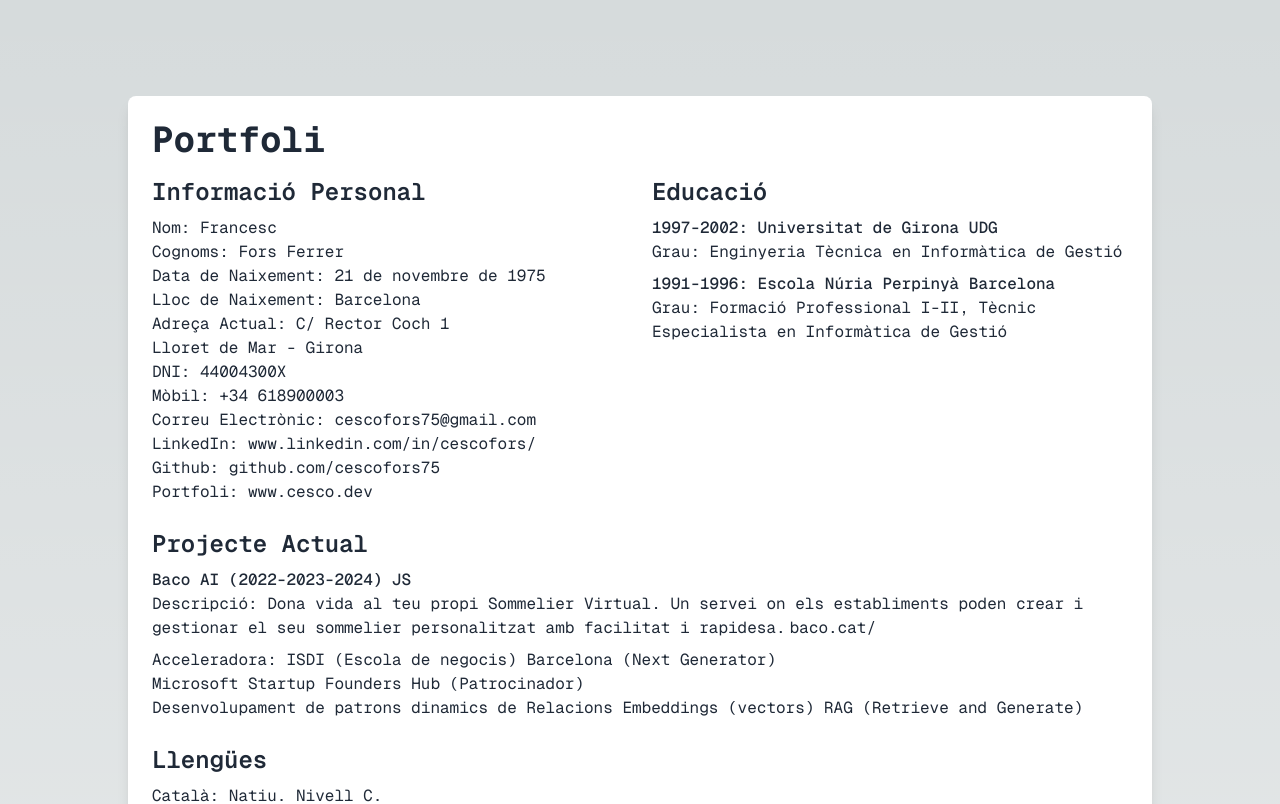
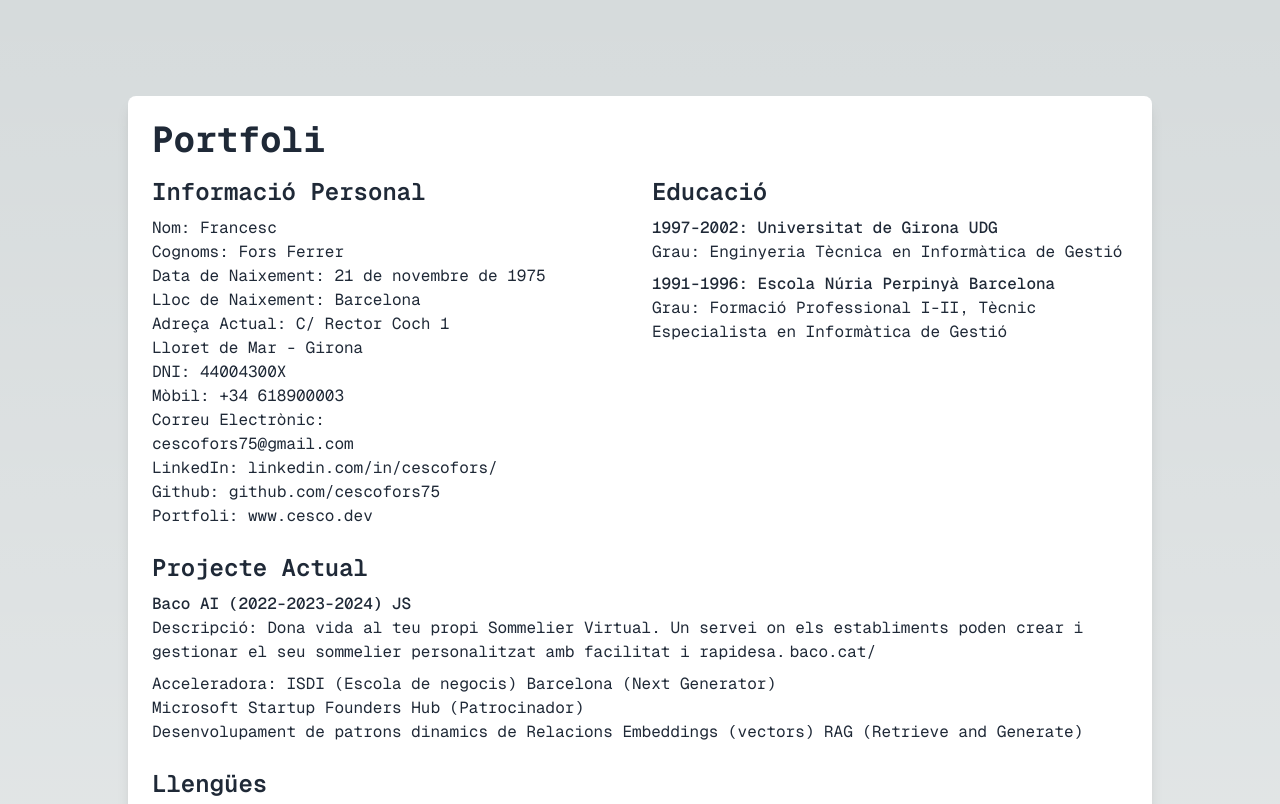
Before and after one commit to cescofors75/cesco.dev, a Next.js app: page / in a window 1280 px wide. Shown: the top 804 px of the page. Built offline with nearby package versions, Linux system fonts and the light colour scheme.

Commit message:
Update contact information in Component.tsx

```diff
--- a/components/component/component.tsx
+++ b/components/component/component.tsx
@@ -18,9 +18,9 @@ export function Component() {
           <p>Lloret de Mar - Girona</p>
           <p>DNI: 44004300X</p>
           <p>Mòbil: +34 618900003</p>
-          <p>Correu Electrònic: cescofors75@gmail.com</p>
+          <p>Correu Electrònic:</p> <p>cescofors75@gmail.com</p>
           <Link href="www.linkedin.com/in/cescofors/" target="_blank" className="block hover:underline">
-            LinkedIn: www.linkedin.com/in/cescofors/
+            LinkedIn: linkedin.com/in/cescofors/
           </Link>
           <Link href="github.com/cescofors75" target="_blank" className="block hover:underline">
             Github: github.com/cescofors75
```
